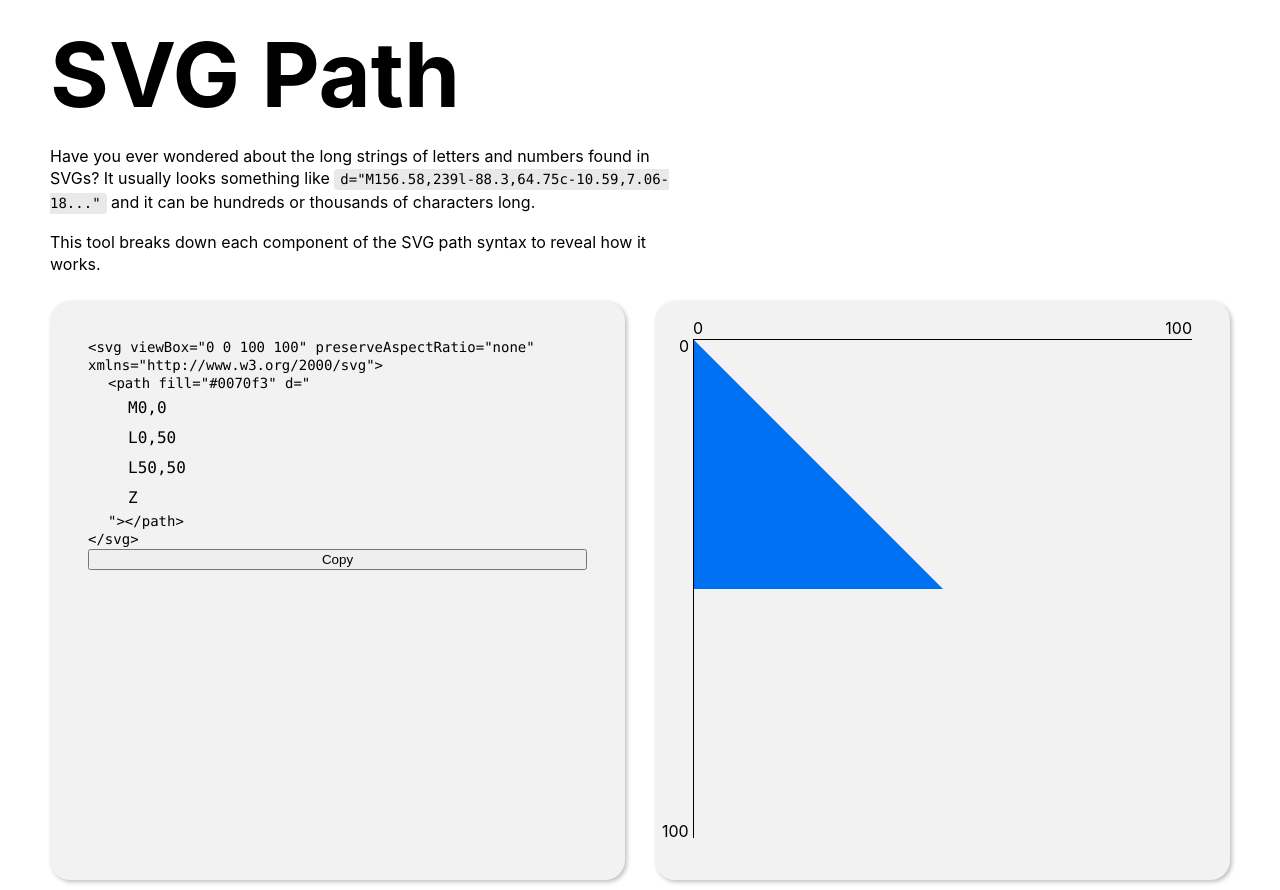
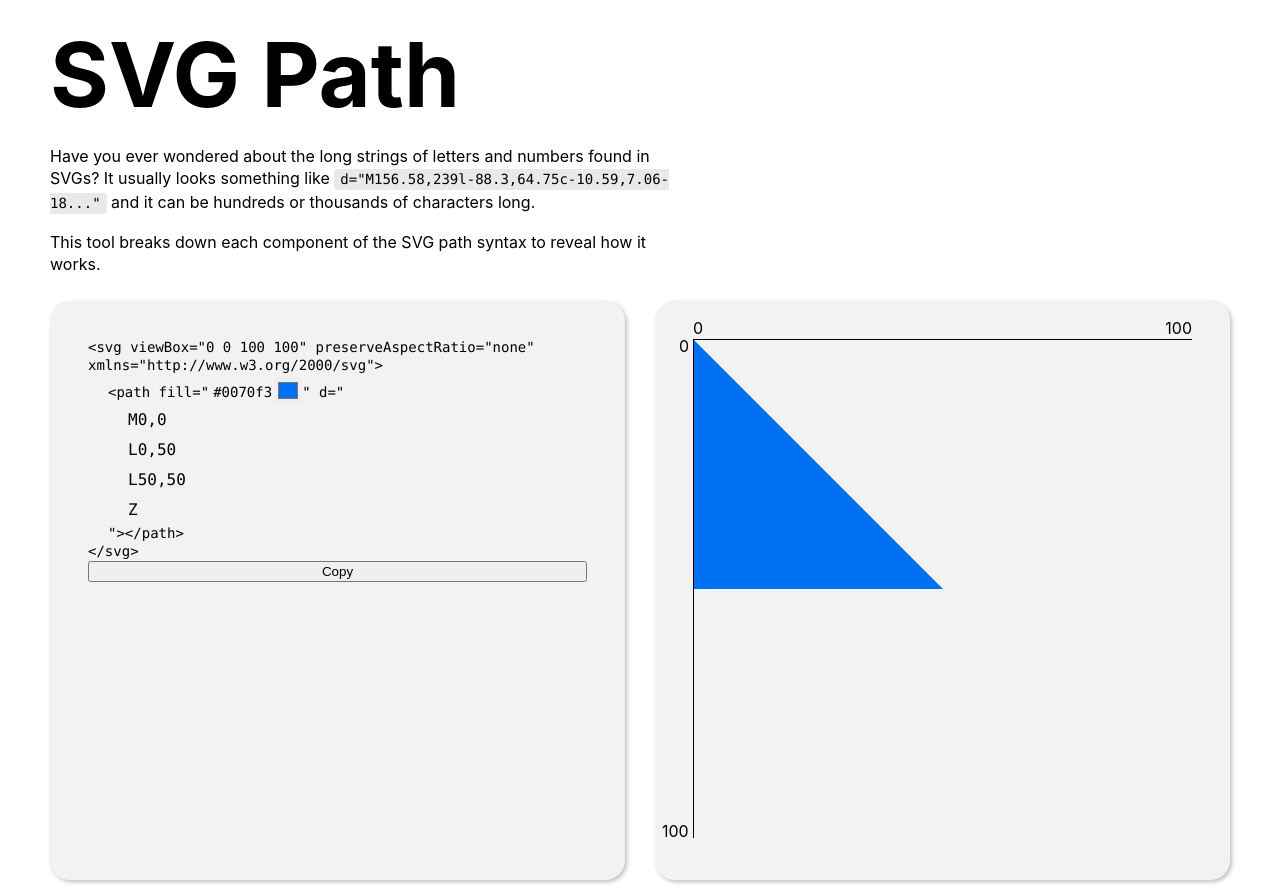
Before and after one commit to rfauver/svg_path_editor, a Next.js app: page / in a window 1280 px wide. Built offline with nearby package versions, Linux system fonts and the light colour scheme.

Commit message:
allow changing fill color

```diff
--- a/pages/index.js
+++ b/pages/index.js
@@ -32,6 +32,17 @@ export default function Home() {
       ...instructions.slice(index + 1),
     ]);
   };
+  const [fillColor, setFillColor] = useState('#0070f3');
+  const onFillColorChange = e => {
+    let input = e.target.value.trimStart();
+    if (input[0] !== '#') {
+      input = '#' + input;
+    }
+    setFillColor(input);
+  };
+  const onColorPickerChange = e => {
+    setFillColor(e.target.value);
+  };
 
   return (
     <div className={styles.container}>
@@ -58,7 +69,23 @@ export default function Home() {
       <main className={styles.main}>
         <div className={classnames(styles.section, styles.editor)}>
           <div>{SURROUNDING_TEXT[0]}</div>
-          <div className={styles.indented}>{SURROUNDING_TEXT[1]}</div>
+          <div className={styles.indented}>
+            {SURROUNDING_TEXT[1]}
+            <input
+              className={styles.fillColor}
+              type='text'
+              spellCheck='false'
+              value={fillColor}
+              onChange={onFillColorChange}
+            />
+            <input
+              className={styles.colorPicker}
+              type='color'
+              onChange={onColorPickerChange}
+              value={fillColor}
+            />
+            {SURROUNDING_TEXT[2]}
+          </div>
           {instructions.map((instruction, i) => {
             const { id, partNames, activePartIndex } = getCommandInfo(
               instruction,
@@ -79,15 +106,16 @@ export default function Home() {
               />
             );
           })}
-          <div className={styles.indented}>{SURROUNDING_TEXT[2]}</div>
-          <div>{SURROUNDING_TEXT[3]}</div>
+          <div className={styles.indented}>{SURROUNDING_TEXT[3]}</div>
+          <div>{SURROUNDING_TEXT[4]}</div>
           <button
             onMouseDown={() =>
               navigator.clipboard.writeText(
                 [
-                  ...SURROUNDING_TEXT.slice(0, 2),
+                  SURROUNDING_TEXT[0],
+                  `${SURROUNDING_TEXT[1]}${fillColor}${SURROUNDING_TEXT[2]}`,
                   '    ' + instructions.join(' '),
-                  ...SURROUNDING_TEXT.slice(2),
+                  ...SURROUNDING_TEXT.slice(3),
                 ].join('\n')
               )
             }
@@ -107,7 +135,7 @@ export default function Home() {
             xmlns='http://www.w3.org/2000/svg'
             preserveAspectRatio='none'
           >
-            <path fill='#0070f3' d={instructions.join(' ')} />
+            <path fill={fillColor} d={instructions.join(' ')} />
           </svg>
         </div>
       </main>
--- a/styles/home.module.scss
+++ b/styles/home.module.scss
@@ -60,6 +60,30 @@
   margin-left: 20px;
 }
 
+.fillColor {
+  padding: 4px;
+  border-radius: 4px;
+  width: 67px;
+  border: none;
+  background: unset;
+  outline: none;
+  font-family: inherit;
+  font-size: inherit;
+  &:hover {
+    box-shadow: 1px 1px 4px rgba(0, 0, 0, 0.08);
+    background-color: white;
+  }
+}
+
+.colorPicker {
+  border: none;
+  width: 28px;
+  position: relative;
+  top: 2px;
+  margin-left: -2px;
+  cursor: pointer;
+}
+
 .viewer {
   position: relative;
   @media (max-width: 1060px) {
--- a/utils/constants.js
+++ b/utils/constants.js
@@ -59,7 +59,8 @@ export const COMMANDS = {
 
 export const SURROUNDING_TEXT = [
   '<svg viewBox="0 0 100 100" preserveAspectRatio="none" xmlns="http://www.w3.org/2000/svg">',
-  '  <path fill="#0070f3" d="',
+  '  <path fill="',
+  '" d="',
   '  "></path>',
   '</svg>',
 ];
```
